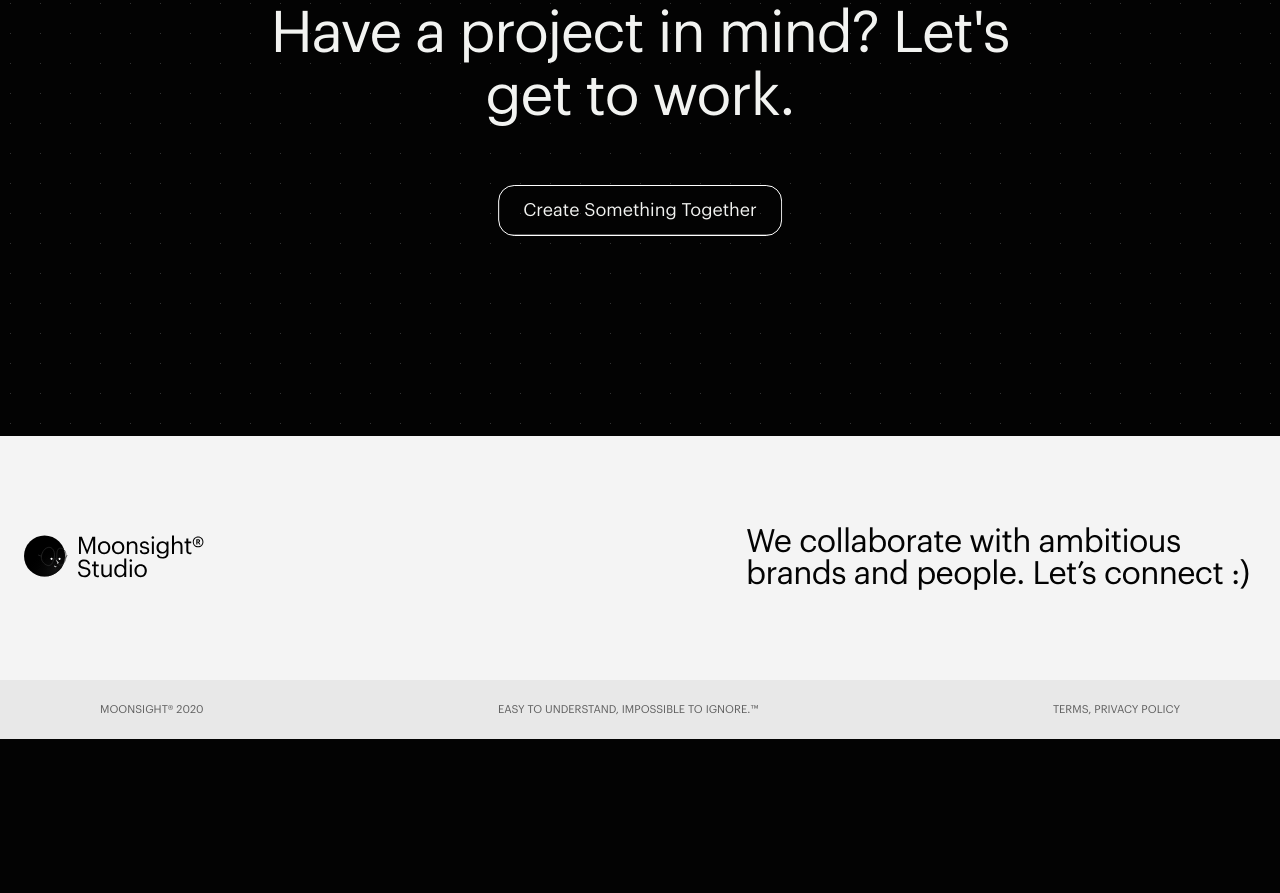
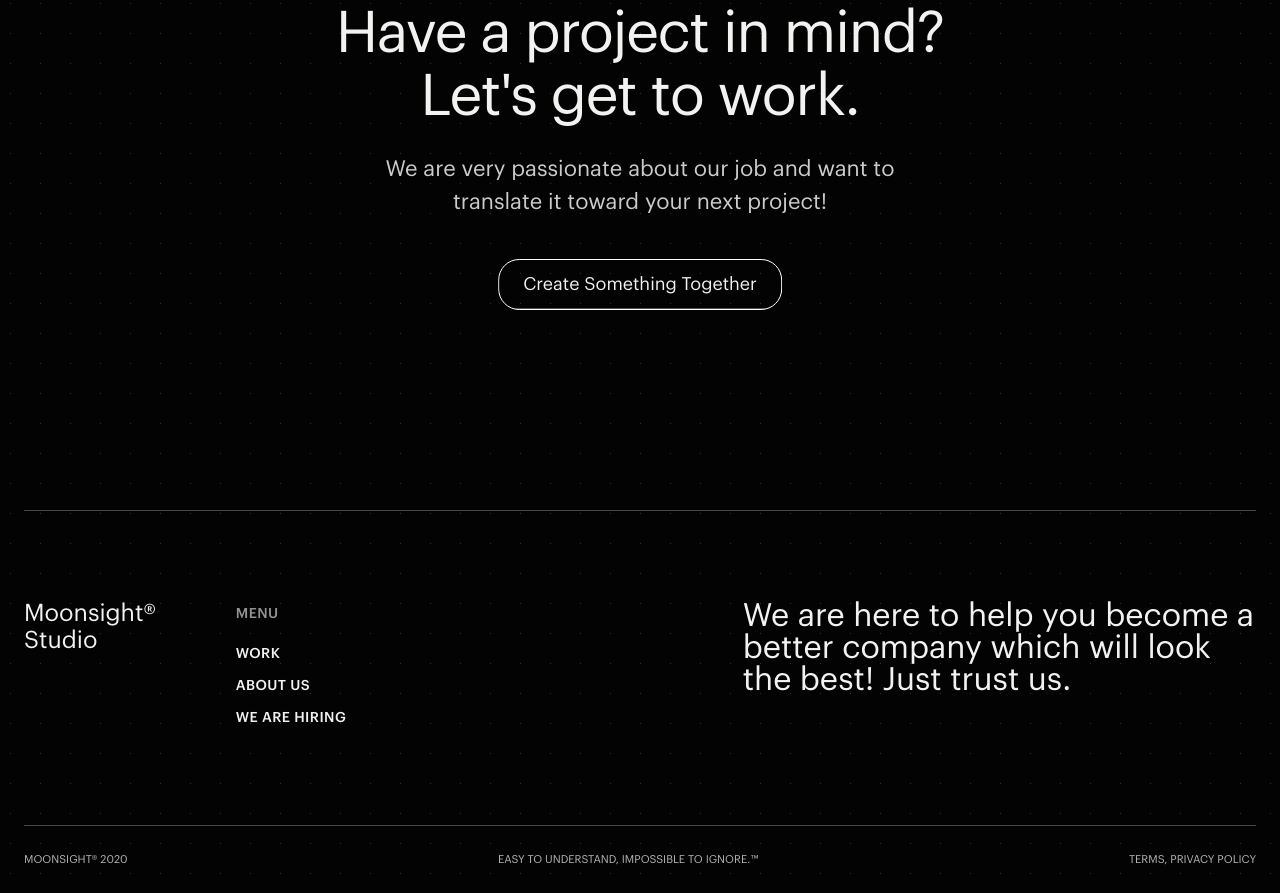
Before and after one commit to mard-one/moonsight, a Gatsby site: page /about in a window 1280 px wide. Shown: the part 6417-7310 px from the top of the page. Before the commit the page ends 7156 px from the top, so only its background shows below. Built offline with nearby package versions, Linux system fonts and the light colour scheme; Gatsby itself is replaced by a stand-in of ours; a web font is replaced by a local one.

Commit message:
Issues fixed: Button jumping, footer

```diff
--- a/src/components/button.js
+++ b/src/components/button.js
@@ -38,7 +38,7 @@ const Button = styled.a`
     `
   &:hover {
     color: #030303;
-    border-color: transparent;
+    // border-color: transparent;
   }
   &:hover:before {
     transform: translateZ(0);
--- a/src/components/cta.js
+++ b/src/components/cta.js
@@ -16,15 +16,34 @@ const Cta = ({ ctaText = "Have a project in mind? Let's get to work." }) => {
       bxs={100}
     >
       <Grid container justify="center">
-        <Grid item xs={12} sm={8}>
+        <Grid item xs={12} sm={7}>
           <Typography variant="h1" align="center">
             {ctaText}
           </Typography>
-          <Margin bsm={56} bxs={24} />
+          <Margin bsm={24} bxs={16} />
+          <Typography
+            variant="body1"
+            align="center"
+            style={{
+              fontSize: "1.375rem",
+              width: "80%",
+              margin: "0 auto",
+              lineHeight: 1.5,
+              color: "rgba(255, 255, 255, 0.8)",
+            }}
+          >
+            We are very passionate about our job and want to translate it toward
+            your next project!
+          </Typography>
+          <Margin bsm={40} bxs={24} />
           <Button
             as={Link}
             to="/contact"
-            style={{ transform: "translateX(-50%)", left: "50%" }}
+            style={{
+              transform: "translateX(-50%)",
+              left: "50%",
+              borderRadius: "21px",
+            }}
           >
             Create Something Together
           </Button>
--- a/src/components/footer.js
+++ b/src/components/footer.js
@@ -1,10 +1,11 @@
-import { Container, Typography } from "@material-ui/core"
+import { Container, Grid, Typography } from "@material-ui/core"
 import { Link } from "gatsby"
 import React from "react"
 import styled from "styled-components"
 import logoBlack from "../images/logo.svg"
 
 const LetsConnect = styled(Container)`
+  position: relative;
   display: flex;
   justify-content: space-between;
   padding-top: 90px;
@@ -13,20 +14,18 @@ const LetsConnect = styled(Container)`
     display: none;
   }
 `
-const TAndC = styled.div`
+const TAndC = styled(Container)`
   display: flex;
-  color: #5e5e5e;
+  color: #b6b6b6;
   flex-flow: row;
   justify-content: space-between;
-  padding: 24px 100px;
-  background-color: #e8e8e8;
+  padding-top: 28px;
+  padding-bottom: 28px;
   ${props => props.theme.breakpoints.down("sm")} {
     flex-flow: column;
-    color: #aaaaaa;
     justify-content: center;
     align-items: center;
     padding: 24px;
-    background-color: #111111;
   }
 `
 const TAndCText = styled.span`
@@ -41,27 +40,85 @@ const TAndCText = styled.span`
 const Footer = ({ hideLetsConnect = false }) => {
   // TODO: fix the logo black. Ask Ivan to import or use the same SVG file
   return (
-    <footer style={{ backgroundColor: "#F4F4F4", color: "#030303" }}>
+    <footer style={{}}>
       {!hideLetsConnect && (
         <LetsConnect maxWidth="lg">
-          <img
-            src={logoBlack}
-            alt="logo"
+          <Grid container>
+            <div
               style={{
-              filter:
-                "invert(100%) sepia(3%) saturate(69%) hue-rotate(176deg) brightness(118%) contrast(100%)",
+                position: "absolute",
+                top: 0,
+                width: "calc(100% - (24px * 2))",
+                height: "1px",
+                borderBottom: "1px solid rgba(255, 255, 255, 0.28)",
               }}
             />
+            <Grid container item sm={7} xs={12} direction="row">
+              <Typography
+                variant="body1"
+                style={{
+                  display: "inline-block",
+                  marginRight: 80,
+                }}
+              >
+                Moonsight® <br /> Studio
+              </Typography>
+              <div>
+                <div style={{ marginBottom: 12 }}>
+                  <Typography
+                    variant="overline"
+                    style={{ lineHeight: 2, color: "rgb(242 243 241 / 60%)" }}
+                  >
+                    menu
+                  </Typography>
+                </div>
+                <Link to="/work">
+                  <Typography
+                    variant="overline"
+                    style={{ lineHeight: 2, display: "block", margin: "4px 0" }}
+                  >
+                    work
+                  </Typography>
+                </Link>
+                <Link to="/about">
+                  <Typography
+                    variant="overline"
+                    style={{ lineHeight: 2, display: "block", margin: "4px 0" }}
+                  >
+                    about us
+                  </Typography>
+                </Link>
+                <Link to="/career">
+                  <Typography
+                    variant="overline"
+                    style={{ lineHeight: 2, display: "block", margin: "4px 0" }}
+                  >
+                    we are hiring
+                  </Typography>
+                </Link>
+              </div>
+            </Grid>
+            <Grid item sm={5} xs={12}>
               <Typography
                 style={{
                   fontSize: "2rem",
                   lineHeight: 1,
-              letterSpacing: "-0.02em",
-              width: "510px",
                 }}
               >
-            We collaborate with ambitious brands and people. Let’s connect :)
+                We are here to help you become a better company which will look
+                the best! Just trust us.
               </Typography>
+            </Grid>
+            <div
+              style={{
+                position: "absolute",
+                bottom: 0,
+                width: "calc(100% - (24px * 2))",
+                height: "1px",
+                borderBottom: "1px solid rgba(255, 255, 255, 0.28)",
+              }}
+            />
+          </Grid>
         </LetsConnect>
       )}
 
--- a/src/components/nav.js
+++ b/src/components/nav.js
@@ -17,7 +17,7 @@ const Badge = styled.span`
   position: absolute;
   padding: 4px 7px;
   border-radius: 7px;
-  font-size: 12px;
+  font-size: 0.75rem;
   line-height: 1.15;
   color: #f2f3f1;
   white-space: nowrap;
@@ -359,7 +359,11 @@ const Nav = ({ navWithBackBtn }) => {
             <div style={{ padding: "11px 0" }}>
               <Link
                 to="/work"
-                style={{ fontSize: 36, lineHeight: 1.15, position: "relative" }}
+                style={{
+                  fontSize: "2.25rem",
+                  lineHeight: 1.15,
+                  position: "relative",
+                }}
               >
                 Work
                 <Badge
@@ -374,14 +378,21 @@ const Nav = ({ navWithBackBtn }) => {
               </Link>
             </div>
             <div style={{ padding: "11px 0" }}>
-              <Link to="/about" style={{ fontSize: 36, lineHeight: 1.15 }}>
+              <Link
+                to="/about"
+                style={{ fontSize: "2.25rem", lineHeight: 1.15 }}
+              >
                 About us
               </Link>
             </div>
             <div style={{ padding: "11px 0" }}>
               <Link
                 to="/career"
-                style={{ fontSize: 36, lineHeight: 1.15, position: "relative" }}
+                style={{
+                  fontSize: "2.25rem",
+                  lineHeight: 1.15,
+                  position: "relative",
+                }}
               >
                 We are Hiring
                 <Badge
--- a/src/layout/index.js
+++ b/src/layout/index.js
@@ -14,7 +14,7 @@ import { Container } from "@material-ui/core"
 import Nav from "../components/nav"
 import Cta from "../components/cta"
 import Footer from "../components/footer"
-import dotsImg from "../images/bg_dots.png";
+import dotsImg from "../images/bg_dots.png"
 
 export const theme = createMuiTheme({
   typography: {
@@ -23,37 +23,38 @@ export const theme = createMuiTheme({
   overrides: {
     MuiTypography: {
       h1: {
-        fontSize: "clamp(2.25rem, 4.5vw, 4rem)",
+        fontSize: "clamp(2.25rem, 4.5vw, 4rem)", // 36, 64
         fontWeight: 400,
         lineHeight: 1.09375,
         letterSpacing: "-0.02em",
       },
       h2: {
-        fontSize: "clamp(1.875rem, 4vw, 3rem)",
+        fontSize: "clamp(1.875rem, 4vw, 3rem)", // 30, 48
         fontWeight: 400,
         lineHeight: 1.15,
         letterSpacing: "-0.02em",
       },
       h3: {
-        fontSize: "clamp(1.875rem, 3vw, 2.25rem)",
+        fontSize: "clamp(1.875rem, 3vw, 2.25rem)", // 30, 36
         fontWeight: 400,
         lineHeight: 1.15,
       },
       body1: {
-        fontSize: "1.5rem",
+        fontSize: "1.5rem", // 24
         fontWeight: 400,
         lineHeight: 1.15,
       },
       body2: {
-        fontSize: "1.125rem",
+        fontSize: "1.125rem", // 18
         fontWeight: 400,
         lineHeight: 1.15,
       },
       overline: {
-        fontSize: "0.875rem",
+        fontSize: "0.875rem", // 14
         fontWeight: 500,
         lineHeight: 1.15,
         letterSpacing: "0.03em",
+        textTransform: "Uppercase",
       },
     },
   },
--- a/src/pages/career.js
+++ b/src/pages/career.js
@@ -7,7 +7,6 @@ import { Container, Grid, Hidden, Typography } from "@material-ui/core"
 import Margin from "../components/margin"
 import ArrowRight from "../images/right-arrow.svg"
 import styled from "styled-components"
-import { graphql, Link, useStaticQuery } from "gatsby"
 import Ray from "../components/ray"
 import Sphere from "../components/shapes/sphere"
 import SpiralBallFirst from "../components/shapes/spiralBallFirst"
@@ -36,7 +35,7 @@ const Badge = styled.span`
   position: absolute;
   padding: 4px 7px;
   border-radius: 7px;
-  font-size: 12px;
+  font-size: 0.75rem;
   line-height: 1.15;
   color: #f2f3f1;
   white-space: nowrap;
```
Lines whose indentation alone changed are shown as unchanged.
